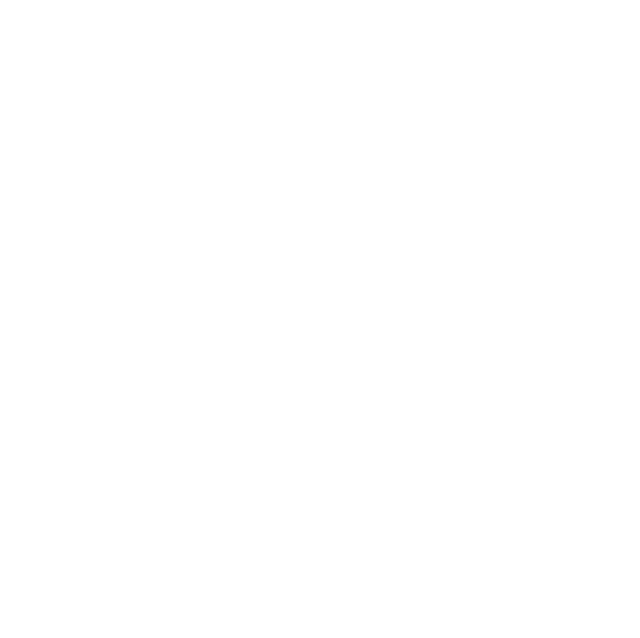
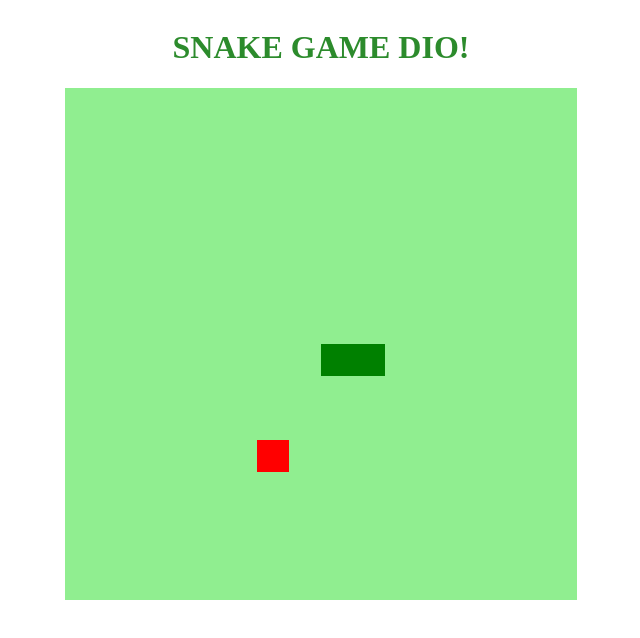
Before and after one commit to aldofalcao/cobrinha-dio, a plain HTML site: page index.html in a window 1280 px wide. Shown: the whole page, without its empty margins (319-959 px from the left). Drawn offline with Linux system fonts and the light colour scheme.

Commit message:
Criado todas as funções js do jogo

```diff
--- a/index.html
+++ b/index.html
@@ -4,7 +4,13 @@
 		<meta charset="UTF-8" />
 		<meta http-equiv="X-UA-Compatible" content="IE=edge" />
 		<meta name="viewport" content="width=device-width, initial-scale=1.0" />
-		<title>Cobrinha DIO</title>
+		<link rel="stylesheet" href="style.css" />
+		<title>Snake Game DIO</title>
 	</head>
-	<body></body>
+	<body>
+		<h1>SNAKE GAME DIO!</h1>
+		<canvas id="snake" width="512" height="512"></canvas>
+
+		<script src="script.js"></script>
+	</body>
 </html>
--- a/script.js
+++ b/script.js
@@ -0,0 +1,81 @@
+let canvas = document.getElementById("snake");
+let context = canvas.getContext("2d");
+let box = 32;
+let snake = [];
+snake[0] = {
+	x: 8 * box,
+	y: 8 * box,
+};
+let direction = "right";
+let food = {
+	x: Math.floor(Math.random() * 15 + 1) * box,
+	y: Math.floor(Math.random() * 15 + 1) * box,
+};
+
+function criarBG() {
+	context.fillStyle = "lightgreen";
+	context.fillRect(0, 0, 16 * box, 16 * box);
+}
+
+function criarCobrinha() {
+	for (i = 0; i < snake.length; i++) {
+		context.fillStyle = "green";
+		context.fillRect(snake[i].x, snake[i].y, box, box);
+	}
+}
+
+function drawFood() {
+	context.fillStyle = "red";
+	context.fillRect(food.x, food.y, box, box);
+}
+
+document.addEventListener("keydown", update);
+
+function update(event) {
+	if (event.keyCode == 37 && direction != "right") direction = "left";
+	if (event.keyCode == 38 && direction != "down") direction = "up";
+	if (event.keyCode == 39 && direction != "left") direction = "right";
+	if (event.keyCode == 40 && direction != "up") direction = "down";
+}
+
+function iniciarJogo() {
+	if (snake[0].x > 15 * box && direction == "right") snake[0].x = 0;
+	if (snake[0].x < 0 && direction == "left") snake[0].x = 16 * box;
+	if (snake[0].y > 15 * box && direction == "down") snake[0].y = 0;
+	if (snake[0].y < 0 && direction == "up") snake[0].y = 16 * box;
+
+	for (i = 1; i < snake.length; i++) {
+		if (snake[0].x == snake[i].x && snake[0].y == snake[i].y) {
+			clearInterval(jogo);
+			alert("Gamer Over :(");
+		}
+	}
+
+	criarBG();
+	criarCobrinha();
+	drawFood();
+
+	let snakeX = snake[0].x;
+	let snakeY = snake[0].y;
+
+	if (direction == "right") snakeX += box;
+	if (direction == "left") snakeX -= box;
+	if (direction == "up") snakeY -= box;
+	if (direction == "down") snakeY += box;
+
+	if (snakeX != food.x || snakeY != food.y) {
+		snake.pop();
+	} else {
+		food.x = Math.floor(Math.random() * 15 + 1) * box;
+		food.y = Math.floor(Math.random() * 15 + 1) * box;
+	}
+
+	let newHead = {
+		x: snakeX,
+		y: snakeY,
+	};
+
+	snake.unshift(newHead);
+}
+
+let jogo = setInterval(iniciarJogo, 100);
--- a/style.css
+++ b/style.css
@@ -0,0 +1,8 @@
+body {
+	height: 95vh;
+	width: 95;
+	display: flex;
+	align-items: center;
+	flex-direction: column;
+	color: rgb(44, 139, 44);
+}
```
